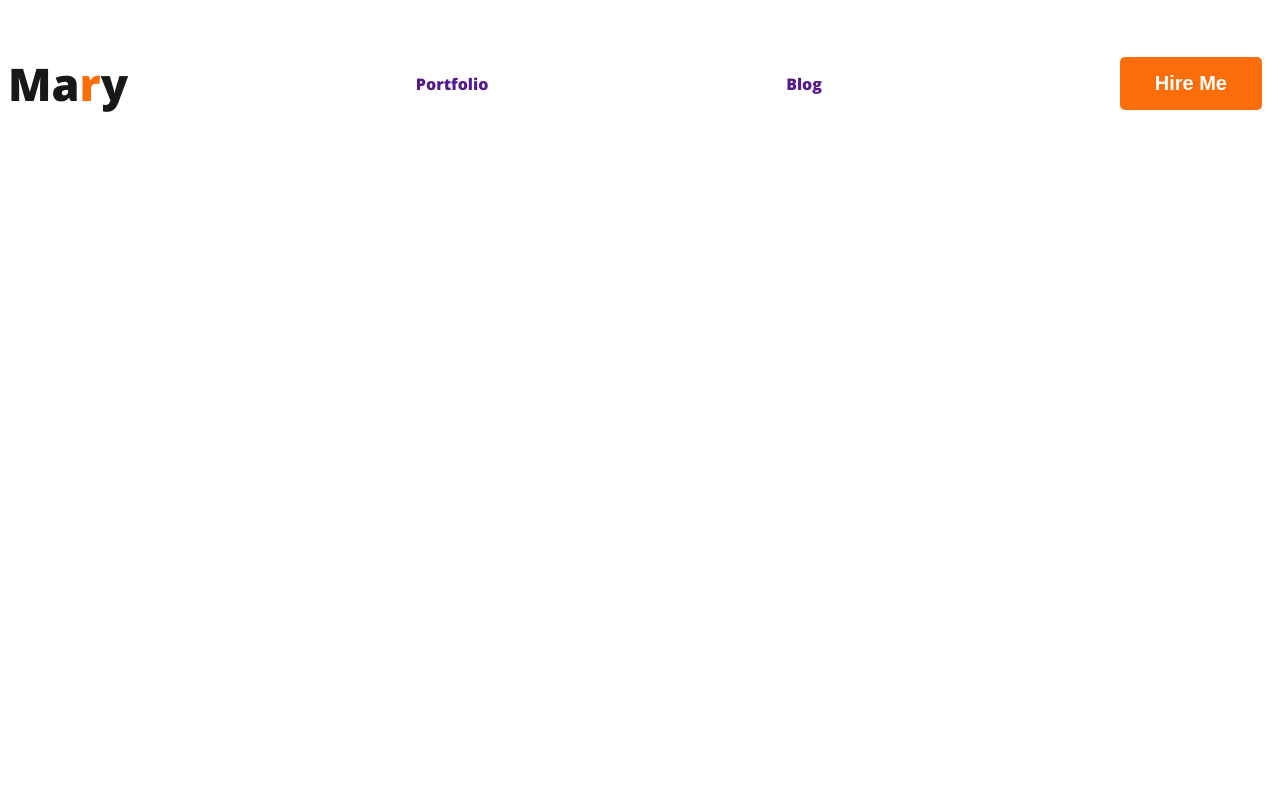
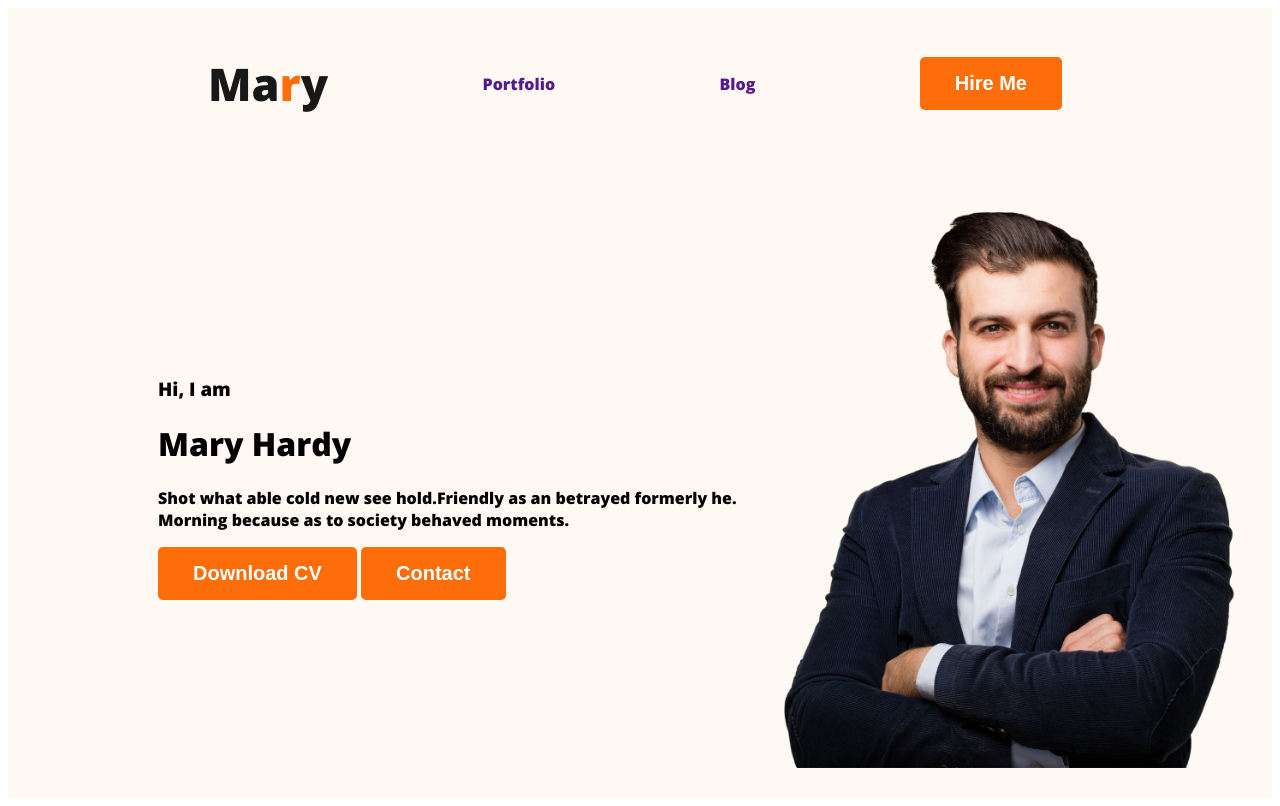
Before and after one commit to Riftekhar/Developer-portfolio, a plain HTML site: page index.html in a window 1280 px wide. Drawn offline with nearby package versions, Linux system fonts and the light colour scheme.

Commit message:
banner content added

```diff
--- a/index.html
+++ b/index.html
@@ -11,7 +11,7 @@
     <link rel="stylesheet" href="styles/portfolio.css">
 </head>
 <body>
-    <header>
+    <header class="header">
         <nav>
             <h3 class="nav-title">Ma<span class="text-primary">r</span>y</h3>
             <li><a href="">Portfolio</a></li>
@@ -19,6 +19,16 @@
                 <li><button class="btn-primary">Hire Me</button></li>
 
         </nav>
+        <div class="banner">
+            <div class="banner-content">
+                <h3 class="banner-greeting">Hi, I  am</h3>
+                <h1 class="banner-title">Mary Hardy</h1>
+                <p>Shot what able cold new see hold.Friendly as an betrayed formerly he. Morning because as to society behaved moments.</p>
+                <button class="btn-primary" >Download CV</button>
+                <button class="btn-primary">Contact</button>
+                </div>
+        <img class="profile-pic" src="images/hardy.png" alt="">
+    </div>
 
     </header>
     <main>
--- a/styles/portfolio.css
+++ b/styles/portfolio.css
@@ -17,6 +17,7 @@ nav {
     display: flex;
     justify-content: space-between;
     align-items: center;
+    margin: 0px 200px;
 }
 nav li{
     list-style: none;
@@ -34,3 +35,14 @@ padding: 15px 35px;
 nav a{
     text-decoration: none;
 }
+.header{
+     background-color: #FFF8F3;
+}
+.banner{
+    padding: 30px 30px 30px 150px;
+    display: flex;
+    align-items: center;
+}
+.banner .profile-pic{
+    width: 500px;
+}
```
